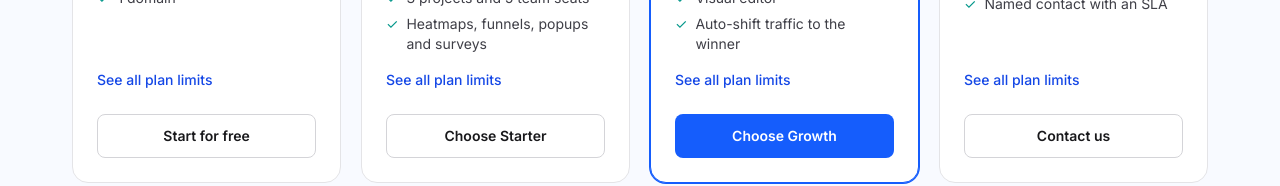
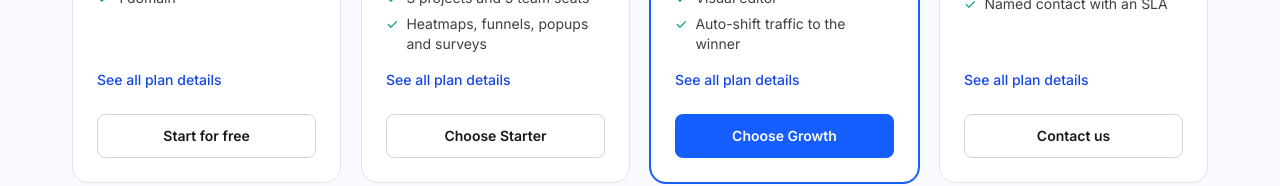
Before and after one commit to ranababu1/cro, a Next.js app: page /pricing in a window 1280 px wide. Shown: the part 610-796 px from the top of the page. Built offline with nearby package versions, Linux system fonts and the light colour scheme.

Commit message:
pricing: See all plan details link text

```diff
--- a/app/pricing/BillingCards.tsx
+++ b/app/pricing/BillingCards.tsx
@@ -42,7 +42,7 @@ export function BillingCards() {
                             <ul className="mt-4 flex-1 space-y-1.5 text-sm leading-5 text-zinc-700" data-testid={`plan-${t.name.toLowerCase()}-limits`}>
                                 {highlights[t.name].map((i) => <li key={i} className="flex gap-2"><span className="text-teal-600" aria-hidden>✓</span>{i}</li>)}
                             </ul>
-                            <a href="#compare" className="mt-4 text-sm font-medium text-blue-700 hover:underline">See all plan limits</a>
+                            <a href="#compare" className="mt-4 text-sm font-medium text-blue-700 hover:underline">See all plan details</a>
                             <Link href={t.href} className={`mt-6 inline-flex h-11 items-center justify-center rounded-lg text-sm font-semibold ${t.popular ? 'bg-blue-600 text-white hover:bg-blue-700' : 'border border-zinc-300 text-zinc-900 hover:bg-zinc-50'}`}>{t.cta}</Link>
                         </div>
                     );
```
Also changed, not shown: 3 other files (tests, documents, lock files or other folders).
